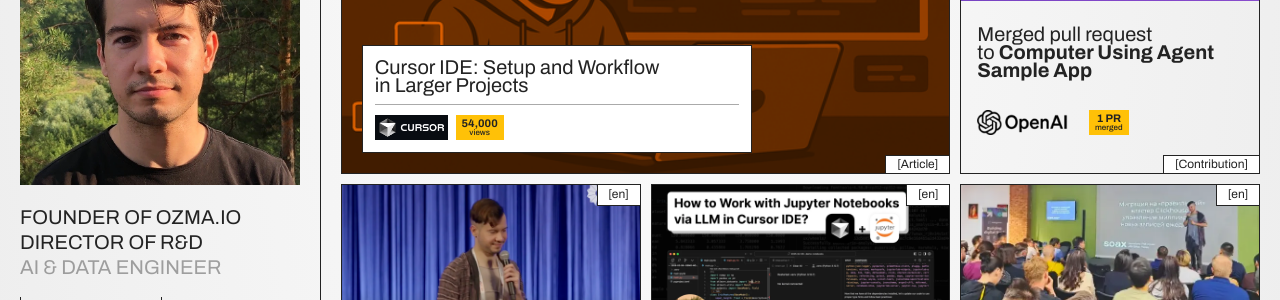
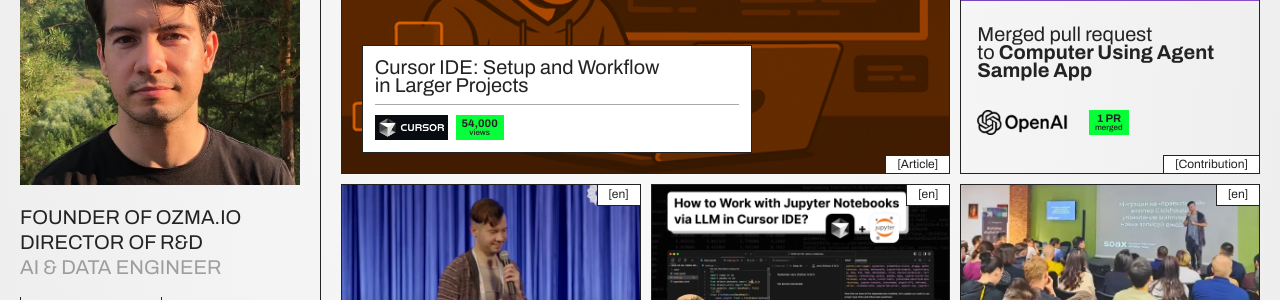
Before and after one commit to kirill-markin/muzzle, a Jekyll site: the page built from index.html, in a window 1280 px wide. Shown: the part 314-614 px from the top of the page. Built offline with Jekyll 4.4.1, drawn with Linux system fonts in a browser that asks for light colours.

Commit message:
new achivement color

```diff
--- a/assets/css/style.scss
+++ b/assets/css/style.scss
@@ -1303,7 +1303,7 @@
     flex-direction: column;
     align-items: center;
     justify-content: center;
-    background-color: #FFC107;
+    background-color: #07ff39;
     // border-radius: 4px;
     padding: 0 6px;
     height: 25px;
```
